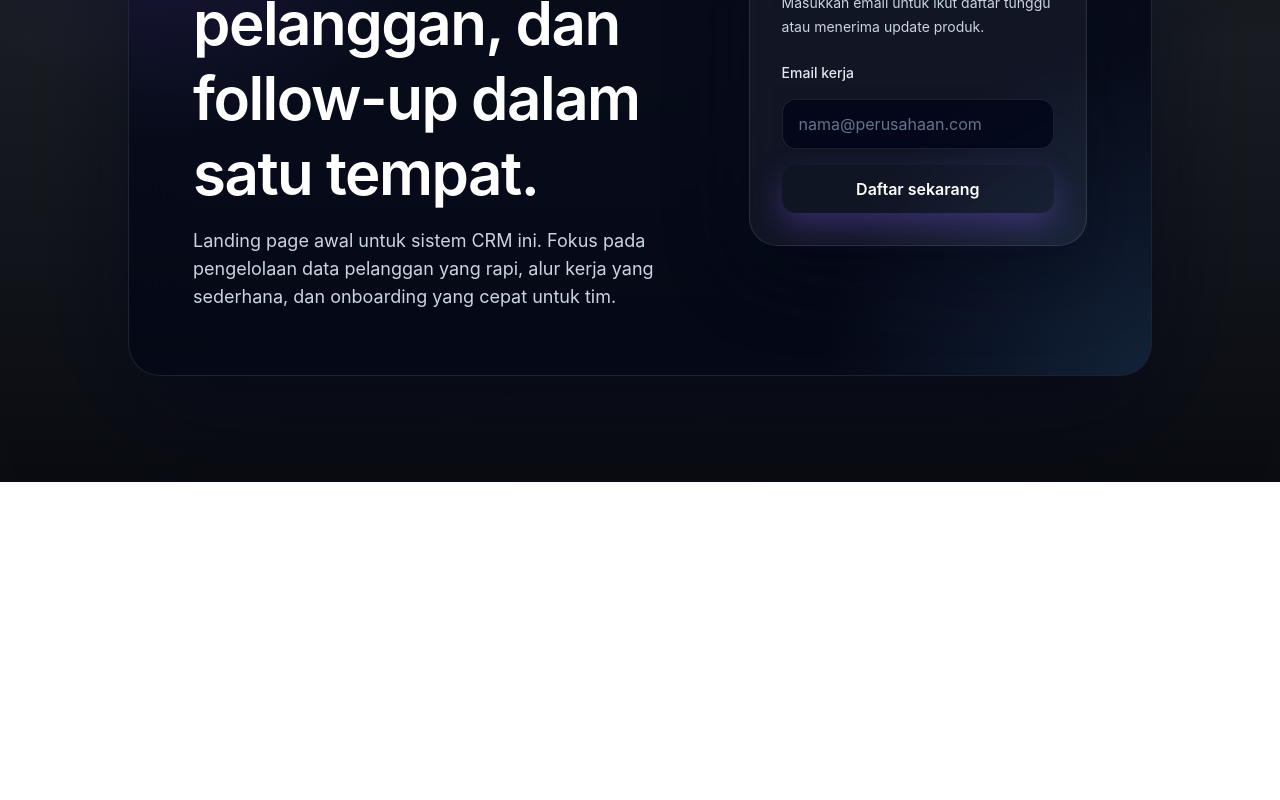
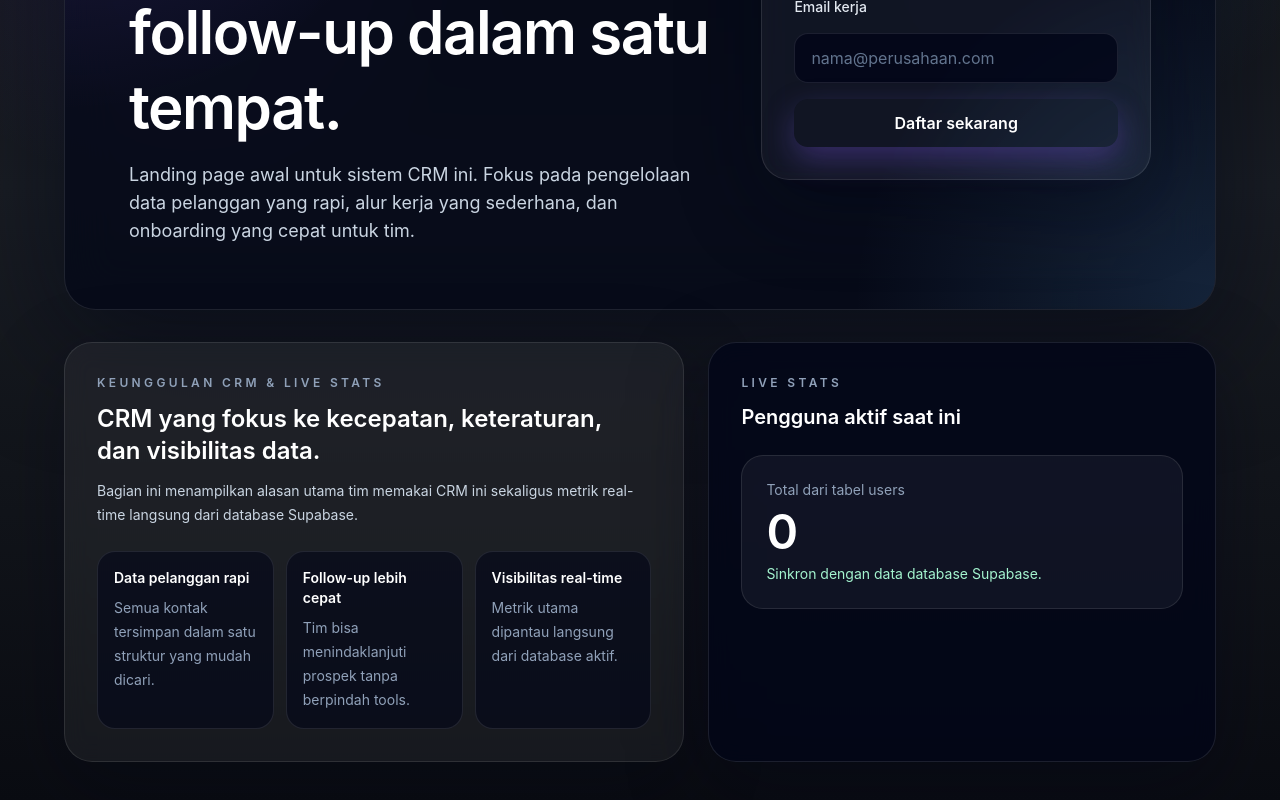
Before and after one commit to farrassurya/rass-app, a React (Vite) app: page / in a window 1280 px wide. Shown: the part 318-1118 px from the top of the page. Before the commit the page ends 800 px from the top, so only its background shows below. Built offline with nearby package versions, Linux system fonts and the light colour scheme; no server answers; the database is empty.

Commit message:
PRDv2 Upgrade Landing Page menggunakan Supabase

```diff
--- a/src/pages/Landing.jsx
+++ b/src/pages/Landing.jsx
@@ -1,8 +1,40 @@
-import { useState } from 'react';
+import { useEffect, useState } from 'react';
+import { supabase } from '../lib/supabaseClient';
 
 export default function Landing() {
   const [email, setEmail] = useState('');
   const [submitted, setSubmitted] = useState(false);
+  const [activeUsers, setActiveUsers] = useState(null);
+  const [isLoadingStats, setIsLoadingStats] = useState(true);
+  const [statsError, setStatsError] = useState('');
+
+  useEffect(() => {
+    let isMounted = true;
+
+    async function loadStats() {
+      setIsLoadingStats(true);
+      setStatsError('');
+
+      const { count, error } = await supabase.from('users').select('id', { count: 'exact', head: true });
+
+      if (!isMounted) return;
+
+      if (error) {
+        setStatsError('Data live stats belum bisa dimuat.');
+        setActiveUsers(null);
+      } else {
+        setActiveUsers(count ?? 0);
+      }
+
+      setIsLoadingStats(false);
+    }
+
+    loadStats();
+
+    return () => {
+      isMounted = false;
+    };
+  }, []);
 
   function handleSubmit(event) {
     event.preventDefault();
@@ -13,8 +45,8 @@ export default function Landing() {
 
   return (
     <main className="min-h-screen overflow-hidden px-4 py-10 text-slate-100 sm:px-6 lg:px-8">
-      <div className="mx-auto flex min-h-[calc(100vh-5rem)] w-full max-w-5xl items-center justify-center">
-        <section className="relative w-full overflow-hidden rounded-[2rem] border border-white/10 bg-slate-950/70 p-8 shadow-[0_30px_120px_rgba(2,6,23,0.55)] backdrop-blur-xl sm:p-12 lg:p-16">
+      <div className="mx-auto flex w-full max-w-6xl flex-col gap-8">
+        <section className="relative overflow-hidden rounded-[2rem] border border-white/10 bg-slate-950/70 p-8 shadow-[0_30px_120px_rgba(2,6,23,0.55)] backdrop-blur-xl sm:p-12 lg:p-16">
           <div className="absolute inset-0 bg-[radial-gradient(circle_at_top_left,rgba(123,87,224,0.22),transparent_30%),radial-gradient(circle_at_bottom_right,rgba(83,149,207,0.18),transparent_28%)]" />
           <div className="relative z-10 grid gap-12 lg:grid-cols-[1.2fr_0.8fr] lg:items-center">
             <div className="space-y-6">
@@ -70,6 +102,59 @@ export default function Landing() {
             </div>
           </div>
         </section>
+
+        <section className="grid gap-6 lg:grid-cols-[1.1fr_0.9fr]">
+          <div className="rounded-[1.75rem] border border-white/10 bg-white/5 p-8 shadow-[0_24px_80px_rgba(2,6,23,0.32)] backdrop-blur-md">
+            <div className="space-y-3">
+              <p className="text-xs font-semibold uppercase tracking-[0.28em] text-slate-400">Keunggulan CRM & Live Stats</p>
+              <h2 className="text-2xl font-semibold text-white">CRM yang fokus ke kecepatan, keteraturan, dan visibilitas data.</h2>
+              <p className="max-w-2xl text-sm leading-6 text-slate-300">
+                Bagian ini menampilkan alasan utama tim memakai CRM ini sekaligus metrik real-time langsung dari database Supabase.
+              </p>
+            </div>
+
+            <div className="mt-6 grid gap-3 sm:grid-cols-3">
+              <div className="rounded-2xl border border-white/10 bg-slate-950/60 p-4">
+                <p className="text-sm font-semibold text-white">Data pelanggan rapi</p>
+                <p className="mt-2 text-sm leading-6 text-slate-400">Semua kontak tersimpan dalam satu struktur yang mudah dicari.</p>
+              </div>
+              <div className="rounded-2xl border border-white/10 bg-slate-950/60 p-4">
+                <p className="text-sm font-semibold text-white">Follow-up lebih cepat</p>
+                <p className="mt-2 text-sm leading-6 text-slate-400">Tim bisa menindaklanjuti prospek tanpa berpindah tools.</p>
+              </div>
+              <div className="rounded-2xl border border-white/10 bg-slate-950/60 p-4">
+                <p className="text-sm font-semibold text-white">Visibilitas real-time</p>
+                <p className="mt-2 text-sm leading-6 text-slate-400">Metrik utama dipantau langsung dari database aktif.</p>
+              </div>
+            </div>
+          </div>
+
+          <div className="rounded-[1.75rem] border border-white/10 bg-slate-950/80 p-8 shadow-[0_24px_80px_rgba(2,6,23,0.38)] backdrop-blur-md">
+            <p className="text-xs font-semibold uppercase tracking-[0.28em] text-slate-400">Live Stats</p>
+            <h3 className="mt-3 text-xl font-semibold text-white">Pengguna aktif saat ini</h3>
+
+            <div className="mt-6 rounded-3xl border border-white/10 bg-white/5 p-6">
+              {isLoadingStats ? (
+                <div className="space-y-3">
+                  <div className="h-3 w-28 rounded-full bg-white/10 shimmer" />
+                  <div className="h-10 w-40 rounded-2xl bg-white/10 shimmer" />
+                  <p className="text-sm text-slate-400">Memuat data live dari Supabase...</p>
+                </div>
+              ) : statsError ? (
+                <div className="space-y-3">
+                  <p className="text-sm font-medium text-amber-200">{statsError}</p>
+                  <p className="text-sm text-slate-400">Silakan coba lagi setelah koneksi database tersedia.</p>
+                </div>
+              ) : (
+                <div className="space-y-2">
+                  <p className="text-sm text-slate-400">Total dari tabel users</p>
+                  <p className="text-5xl font-semibold tracking-tight text-white">{activeUsers}</p>
+                  <p className="text-sm text-emerald-200">Sinkron dengan data database Supabase.</p>
+                </div>
+              )}
+            </div>
+          </div>
+        </section>
       </div>
     </main>
   );
```
